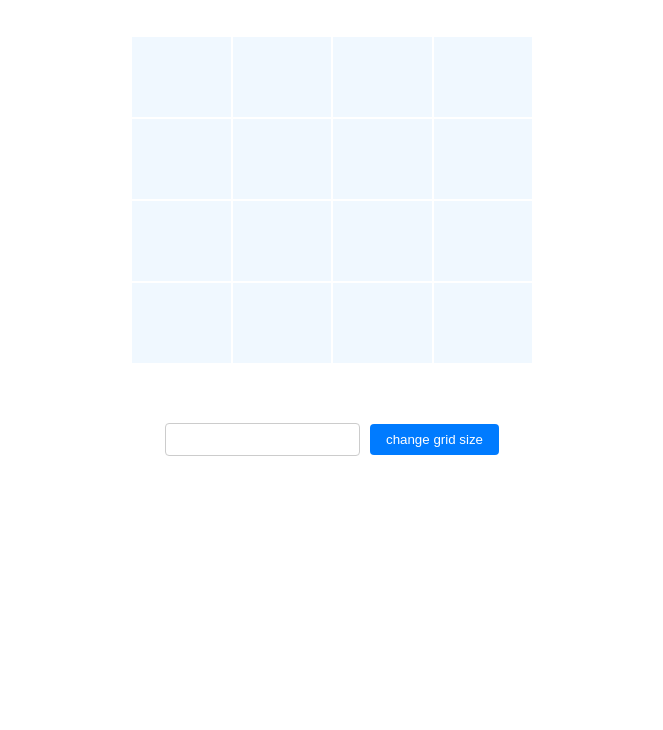
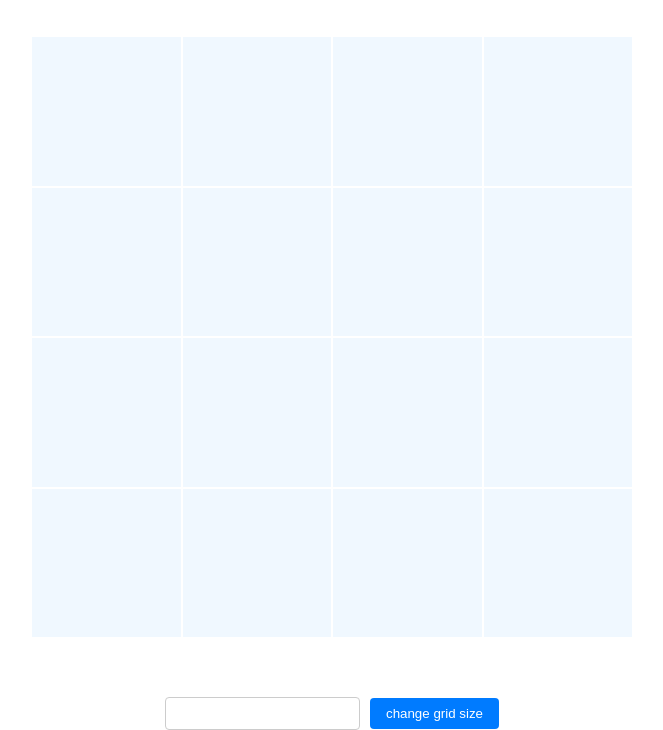
Before and after one commit to kriss-spy/Etch-A-Sketch, a plain HTML site: page index.html in a window 1280 px wide. Shown: the part 93-823 px from the top of the page, without its empty margins (308-971 px from the left). Before the commit the page ends 800 px from the top, so only its background shows below. Drawn offline with Linux system fonts and the light colour scheme.

Commit message:
correct grid layout

```diff
--- a/main.js
+++ b/main.js
@@ -1,4 +1,6 @@
 let gridLength = 4;
+const root = document.documentElement;
+root.style.setProperty("--gridLength", gridLength);
 
 const grid = document.querySelector("#grid");
 for (let i = 0; i < gridLength ** 2; i++) {
@@ -22,7 +24,9 @@ btn.addEventListener("click", () => {
   sizeInput.value = "";
   if (gridLength > 100) {
     alert("grid size maximum exceeded");
+    return;
   }
+  root.style.setProperty("--gridLength", gridLength);
   grid.textContent = "";
   for (let i = 0; i < gridLength ** 2; i++) {
     let item = document.createElement("div");
--- a/style.css
+++ b/style.css
@@ -1,5 +1,6 @@
 :root {
-    --gridLength: 16;
+    --gridLength: 4;
+    --gridWidth: 600px;
 }
 
 * {
@@ -45,14 +46,18 @@ body {
 #grid {
     display: flex;
     justify-content: center;
+    align-items: stretch;
     flex-wrap: wrap;
-    width: 400px;
-    max-width: 400px;
+    width: var(--gridWidth);
+    max-width: var(--gridWidth);
+    height: var(--gridWidth);
+    max-height: var(--gridWidth);
     gap: 2px;
 }
 .item {
-    flex: 1 1 calc(25% - 2px);
-    height: 80px;
+    flex: 1 1 calc(var(--gridWidth)/var(--gridLength) - 2px);
+
+    /* height: 80px; */
     background-color: aliceblue;
     display: flex;
     align-items: center;
```
